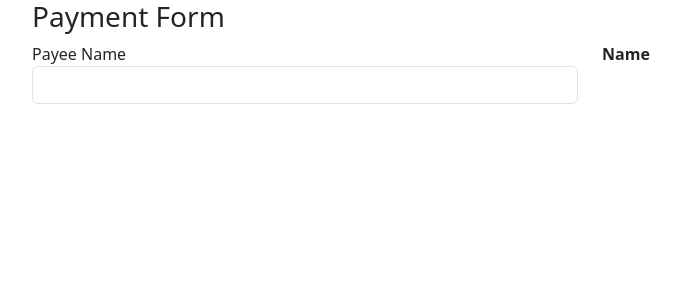
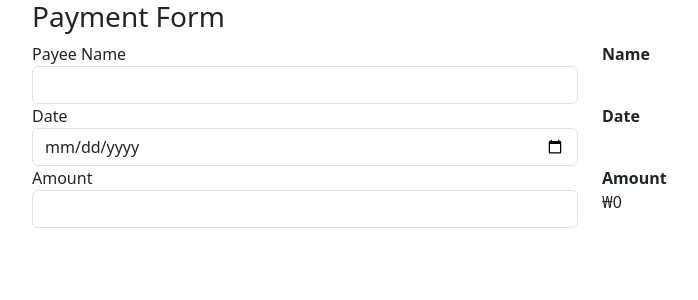
Before and after one commit to evgeniyp92/angular-learning, an Angular app in the folder pipes/: page / in a window 1280 px wide. Shown: the top 300 px of the page, without its empty margins (50-748 px from the left). Built offline with nearby package versions, Linux system fonts and the light colour scheme.

Commit message:
write fields and implement pipes

```diff
--- a/pipes/src/app/app.component.html
+++ b/pipes/src/app/app.component.html
@@ -1,5 +1,6 @@
 <div class="container">
   <h3>Payment Form</h3>
+  <!-- Name -->
   <div class="row">
     <div class="form-group col">
       <label for="">Payee Name</label>
@@ -9,7 +10,45 @@
       <label for="">
         <b>Name</b>
       </label>
+      <!-- normal pipe -->
       <div>{{ name | titlecase }}</div>
     </div>
   </div>
+  <!-- Date -->
+  <div class="row">
+    <div class="form-group col">
+      <label for="">Date</label>
+      <input
+        type="date"
+        (input)="onDateChange($event.target)"
+        class="form-control"
+      />
+    </div>
+    <div class="col">
+      <label for="">
+        <b>Date</b>
+      </label>
+      <!-- specifying options to a pipe as a template string, or as a keyword -->
+      <div>{{ date | date : "MMMM d, yyyy" }}</div>
+    </div>
+  </div>
+  <!-- Amount -->
+  <div class="row">
+    <div class="form-group col">
+      <label for="">Amount</label>
+      <input
+        type="number"
+        (input)="onAmountChange($event.target)"
+        class="form-control"
+      />
+    </div>
+    <div class="col">
+      <label for="">
+        <b>Amount</b>
+      </label>
+      <!-- currency pipe is smart and is aware which currencies are fractional
+      and which arent -->
+      <div>{{ amount | currency : "KRW" }}</div>
+    </div>
+  </div>
 </div>
--- a/pipes/src/app/app.component.ts
+++ b/pipes/src/app/app.component.ts
@@ -1,22 +1,36 @@
 // Pipes are functions that transform data. They are used in the template to
 // format data before displaying it.
-import { TitleCasePipe } from '@angular/common';
+import { TitleCasePipe, DatePipe, CurrencyPipe } from '@angular/common';
 import { Component } from '@angular/core';
 import { RouterOutlet } from '@angular/router';
 
 @Component({
   selector: 'app-root',
   standalone: true,
-  imports: [RouterOutlet, TitleCasePipe],
+  imports: [RouterOutlet, TitleCasePipe, DatePipe, CurrencyPipe],
   templateUrl: './app.component.html',
   styleUrl: './app.component.css',
 })
 export class AppComponent {
   public name: string = '';
+  public date: string = '';
+  public amount: number = 0;
 
   onNameChange(eventTarget: EventTarget | null) {
     if (eventTarget instanceof HTMLInputElement) {
       this.name = eventTarget.value;
     }
   }
+
+  onDateChange(eventTarget: EventTarget | null) {
+    if (eventTarget instanceof HTMLInputElement) {
+      this.date = eventTarget.value;
+    }
+  }
+
+  onAmountChange(eventTarget: EventTarget | null) {
+    if (eventTarget instanceof HTMLInputElement) {
+      this.amount = parseFloat(eventTarget.value);
+    }
+  }
 }
```
